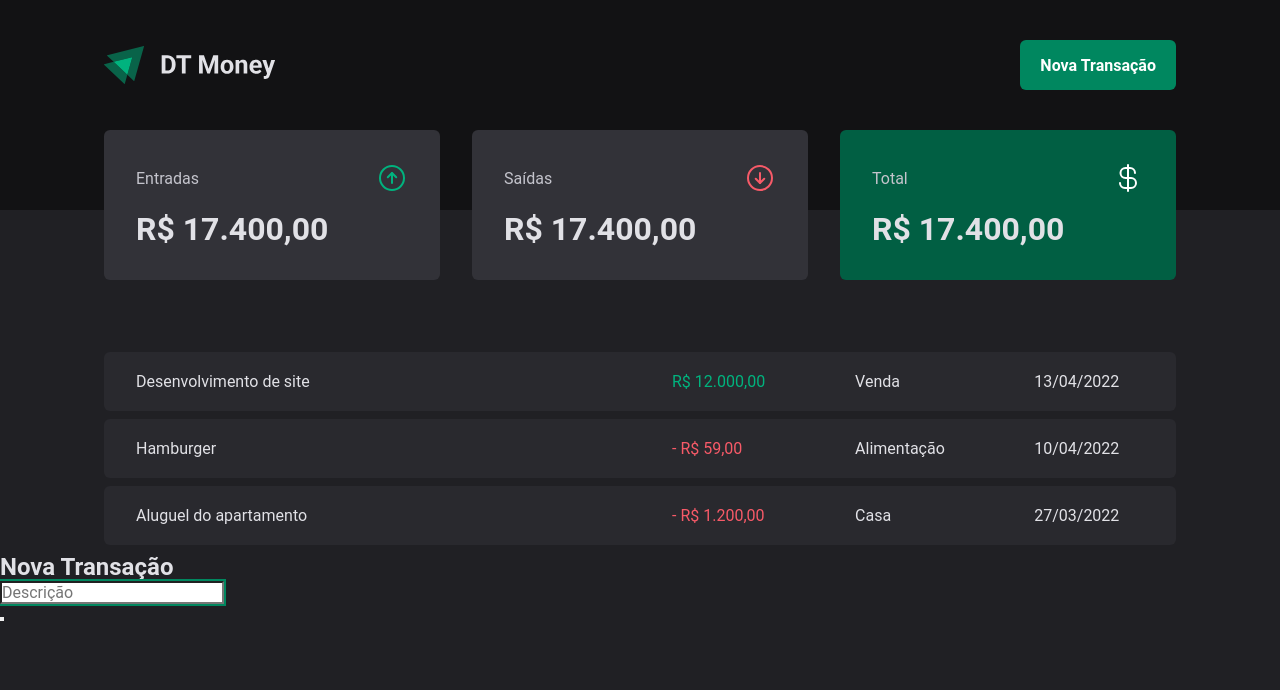
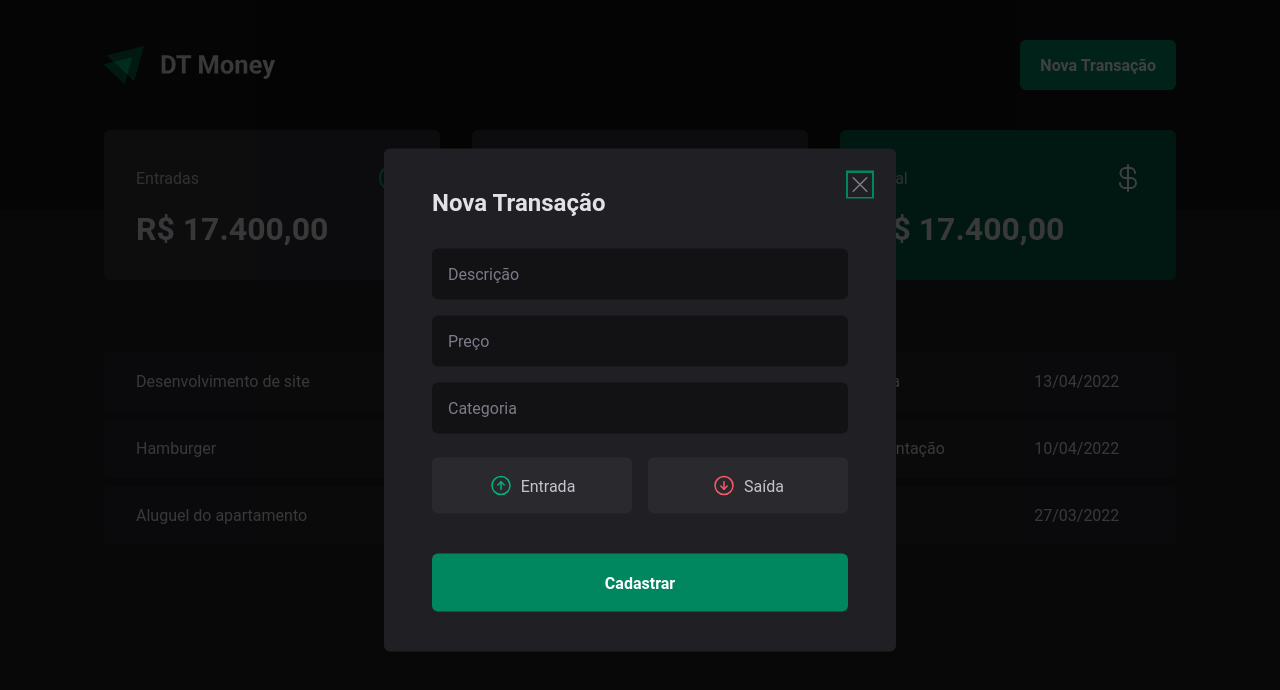
Before and after one commit to joaosanson/dt-money, a React app: page / in a window 1280 px wide. Both pictures are taken after a click on the button "Nova Transação". Shown: the top 690 px of the page. Built offline with nearby package versions, Linux system fonts and the light colour scheme; the HTML template or start-up script is replaced by a standard one.

Commit message:
feat: finishing static website

```diff
--- a/package.json
+++ b/package.json
@@ -11,6 +11,7 @@
   },
   "dependencies": {
     "@radix-ui/react-dialog": "^1.0.4",
+    "@radix-ui/react-radio-group": "^1.1.3",
     "phosphor-react": "^1.4.1",
     "react": "^18.2.0",
     "react-dom": "^18.2.0",
--- a/src/components/NewTransactionModal/index.tsx
+++ b/src/components/NewTransactionModal/index.tsx
@@ -1,5 +1,12 @@
 import * as Dialog from '@radix-ui/react-dialog'
-import { Content, Overlay } from './styles'
+import {
+  CloseButton,
+  Content,
+  Overlay,
+  TransactionType,
+  TransactionTypeButton,
+} from './styles'
+import { ArrowCircleDown, ArrowCircleUp, X } from 'phosphor-react'
 
 export function NewTransactionModal() {
   return (
@@ -9,11 +16,28 @@
       <Content>
         <Dialog.Title> Nova Transação </Dialog.Title>
 
+        <CloseButton>
+          <X size={24} />
+        </CloseButton>
+
         <form action="">
-          <input type="text" placeholder="Descrição" />
+          <input type="text" placeholder="Descrição" required />
+          <input type="number" placeholder="Preço" />
+          <input type="text" placeholder="Categoria" />
+
+          <TransactionType>
+            <TransactionTypeButton variant="income" value="income">
+              <ArrowCircleUp size={24} /> Entrada
+            </TransactionTypeButton>
+
+            <TransactionTypeButton variant="outcome" value="outcome">
+              <ArrowCircleDown size={24} />
+              Saída
+            </TransactionTypeButton>
+          </TransactionType>
+
+          <button type="submit">Cadastrar</button>
         </form>
-
-        <Dialog.Close />
       </Content>
     </Dialog.Portal>
   )
--- a/src/components/NewTransactionModal/styles.ts
+++ b/src/components/NewTransactionModal/styles.ts
@@ -1,5 +1,121 @@
 import * as Dialog from '@radix-ui/react-dialog'
+import * as RadioGroup from '@radix-ui/react-radio-group'
+
 import { styled } from 'styled-components'
 
-export const Overlay = styled(Dialog.Overlay)``
-export const Content = styled(Dialog.Content)``
+export const Overlay = styled(Dialog.Overlay)`
+  position: fixed;
+  width: 100vw;
+  height: 100vh;
+  inset: 0;
+  background-color: rgba(0, 0, 0, 0.75);
+`
+
+export const Content = styled(Dialog.Content)`
+  min-width: 32rem;
+  border-radius: 6px;
+  padding: 2.5rem 3rem;
+  background: ${(props) => props.theme['gray-800']};
+
+  position: fixed;
+  top: 50%;
+  left: 50%;
+  transform: translate(-50%, -50%);
+
+  form {
+    margin-top: 2rem;
+
+    display: flex;
+    flex-direction: column;
+    gap: 1rem;
+
+    input {
+      border-radius: 6px;
+      border: 0;
+      background: ${(props) => props.theme['gray-900']};
+      color: ${(props) => props.theme['gray-300']};
+      padding: 1rem;
+
+      &::placeholder {
+        color: ${(props) => props.theme['gray-500']};
+      }
+    }
+
+    button[type='submit'] {
+      height: 58px;
+      border: 0;
+      background: ${(props) => props.theme['green-500']};
+      color: ${(props) => props.theme.white};
+      font-weight: bold;
+      padding: 0 1.25rem;
+      border-radius: 6px;
+      margin-top: 1.5rem;
+      cursor: pointer;
+
+      &:hover {
+        background: ${(props) => props.theme['green-700']};
+        transition: background-color 0.2s;
+      }
+    }
+  }
+`
+
+export const CloseButton = styled(Dialog.Close)`
+  position: absolute;
+  background: transparent;
+  border: 0;
+  top: 1.5rem;
+  right: 1.5rem;
+  line-height: 0;
+  cursor: pointer;
+  color: ${(props) => props.theme['gray-500']};
+`
+
+export const TransactionType = styled(RadioGroup.Root)`
+  display: grid;
+  grid-template-columns: repeat(2, 1fr);
+  gap: 1rem;
+  margin-top: 0.5rem;
+`
+
+interface TransactionTypeButtonProps {
+  variant: 'income' | 'outcome'
+}
+
+// eslint-disable-next-line prettier/prettier
+export const TransactionTypeButton = styled(RadioGroup.Item)<TransactionTypeButtonProps>`
+  background: ${(props) => props.theme['gray-700']};
+  padding: 1rem;
+  display: flex;
+  align-items: center;
+  justify-content: center;
+  gap: 0.5rem;
+  border-radius: 6px;
+  cursor: pointer;
+  border: 0;
+  color: ${(props) => props.theme['gray-300']};
+
+  svg {
+    color: ${(props) =>
+      props.variant === 'income'
+        ? props.theme['green-300']
+        : props.theme['red-300']};
+  }
+
+  &[data-state='unchecked']:hover {
+    transition: background 0.2s;
+    background-color: ${(props) => props.theme['gray-600']};
+  }
+
+  &[data-state='checked'] {
+    color: ${(props) => props.theme.white};
+    background: ${(props) =>
+      props.variant === 'income'
+        ? props.theme['green-500']
+        : props.theme['red-500']};
+
+    svg {
+      color: ${(props) => props.theme.white};
+    }
+  }
+`
```
Also changed, not shown: 1 other file (tests, documents, lock files or other folders).
